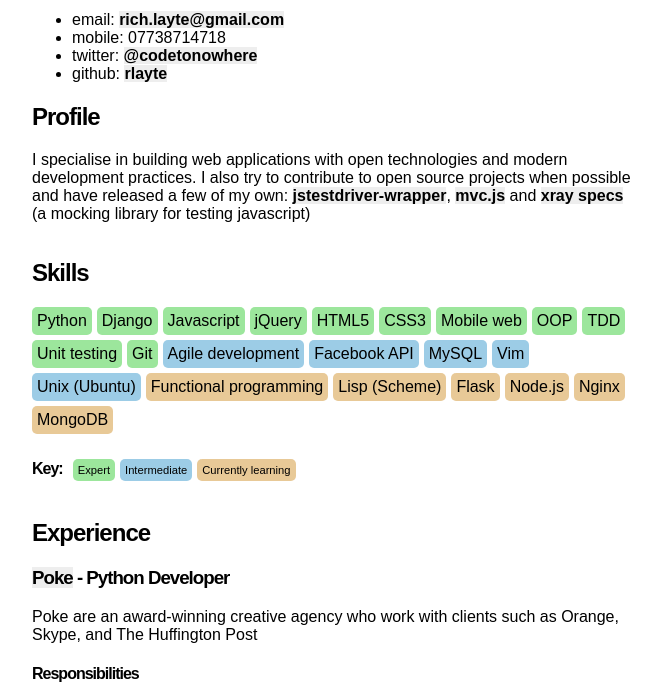
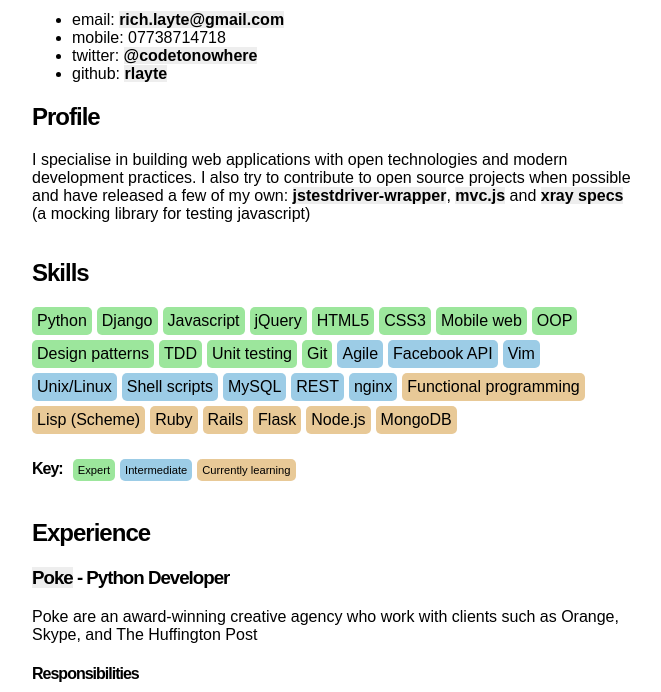
Before and after one commit to dineshkummarc/rlayte.github.com, a plain HTML site: page experiments/cv/index.html in a window 1280 px wide. Shown: the part 108-800 px from the top of the page, without its empty margins (308-969 px from the left). Drawn offline with Linux system fonts and the light colour scheme; a web font is replaced by a local one.

Commit message:
added REST

```diff
--- a/experiments/cv/index.html
+++ b/experiments/cv/index.html
@@ -36,19 +36,24 @@
             <li class="expert">CSS3</li>
             <li class="expert">Mobile web</li>
             <li class="expert">OOP</li>
+            <li class="expert">Design patterns</li>
             <li class="expert">TDD</li>
             <li class="expert">Unit testing</li>
             <li class="expert">Git</li>
-            <li class="intermediate">Agile development</li>
+            <li class="intermediate">Agile</li>
             <li class="intermediate">Facebook API</li>
+            <li class="intermediate">Vim</li>
+            <li class="intermediate">Unix/Linux</li>
+            <li class="intermediate">Shell scripts</li>
             <li class="intermediate">MySQL</li>
-            <li class="intermediate">Vim</li>
-            <li class="intermediate">Unix (Ubuntu)</li>
+            <li class="intermediate">REST</li>
+            <li class="intermediate">nginx</li>
             <li class="learning">Functional programming</li>
             <li class="learning">Lisp (Scheme)</li>
+            <li class="learning">Ruby</li>
+            <li class="learning">Rails</li>
             <li class="learning">Flask</li>
             <li class="learning">Node.js</li>
-            <li class="learning">Nginx</li>
             <li class="learning">MongoDB</li>
         </ul>
 
```
